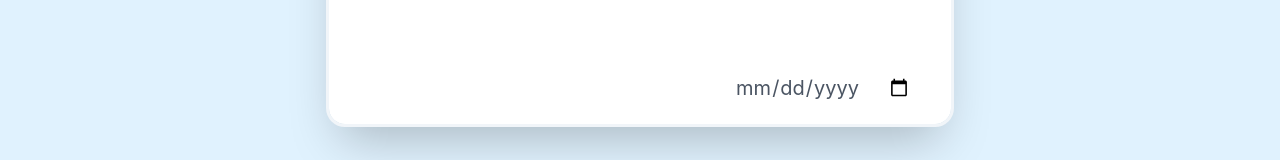
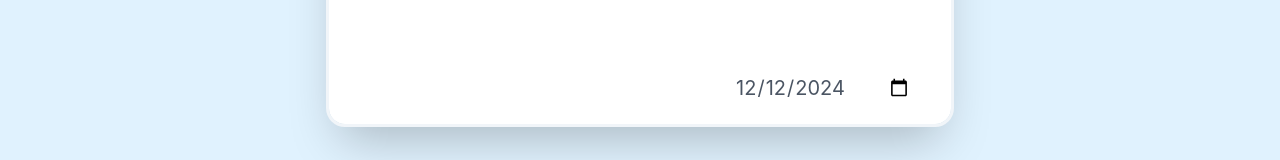
Before and after one commit to chanheeYun/diet, a React (Create React App) app: page /train in a window 1280 px wide. Shown: the part 528-688 px from the top of the page. Built offline with nearby package versions, Linux system fonts and the light colour scheme; a web font is replaced by a local one.

Commit message:
20241227

```diff
--- a/src/component/Train.js
+++ b/src/component/Train.js
@@ -7,6 +7,7 @@ export default function Train() {
   const [rows, setRows] = useState([]);
   const [inputBox, setInputBox] = useState(false);
   const [selDt, setSelDt] = useState("");
+  const dtRef = useRef();
   const trainRef= useRef(); const weightRef = useRef(); const setsRef = useRef(); const repsRef = useRef();
   <input name='check' type='checkbox' className='w-1/12 h-4'></input>
 
@@ -50,6 +51,7 @@ export default function Train() {
 
   useEffect(() => {
     const dt = getToday();
+    dtRef.current.value = dt;
     setSelDt(dt);
   },[]);
 
@@ -96,7 +98,7 @@ export default function Train() {
                     onClick={() => setInputBox(true)}>add</button>
           </div>
           <div className='h-1/6 w-full flex flex-row justify-end items-center'>
-            <input className='h-1/2 text-xl text-gray-600 pr-4' type='date' name='train_date' onChange={handleDtChange}></input>
+            <input className='h-1/2 text-xl text-gray-600 pr-4' type='date' name='train_date' ref={dtRef} onChange={handleDtChange}></input>
           </div>
         </div>
       </div>
```
